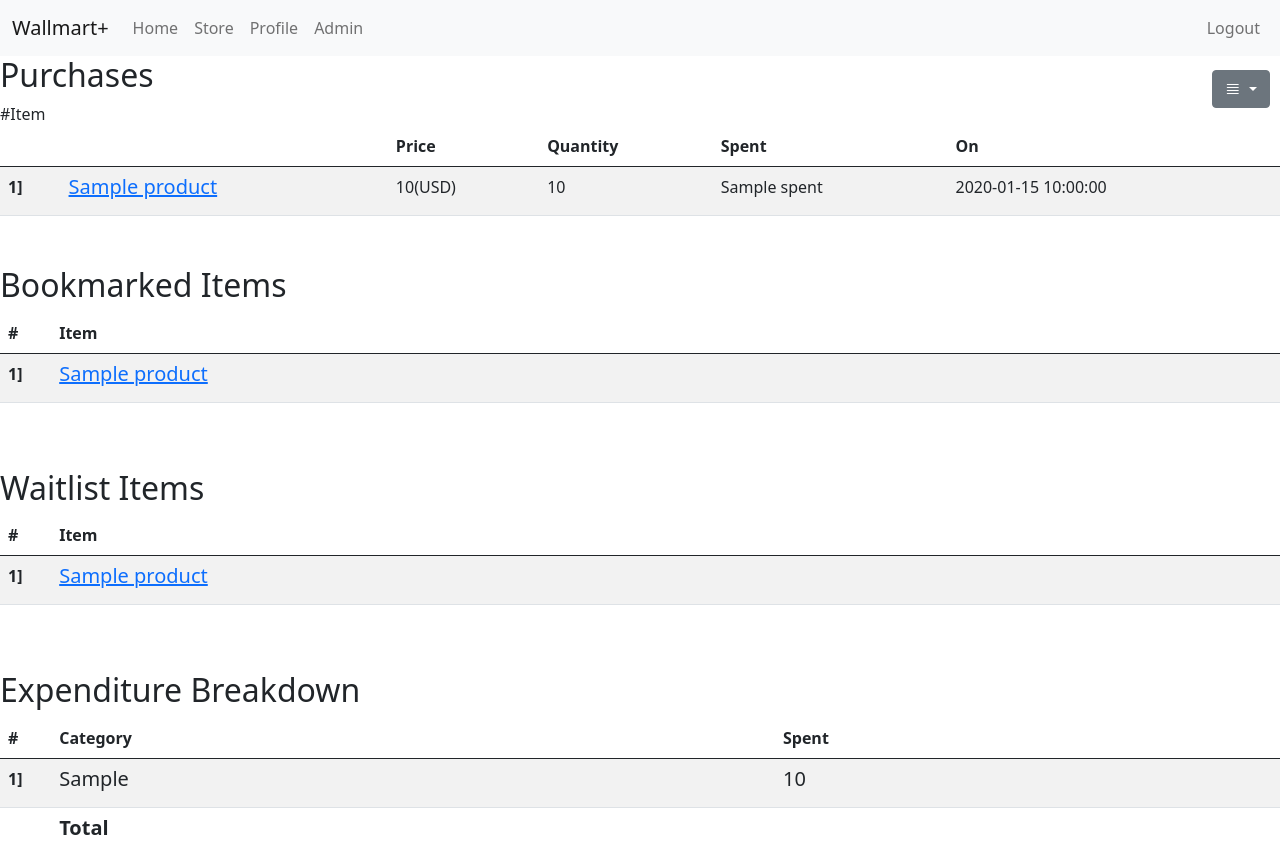
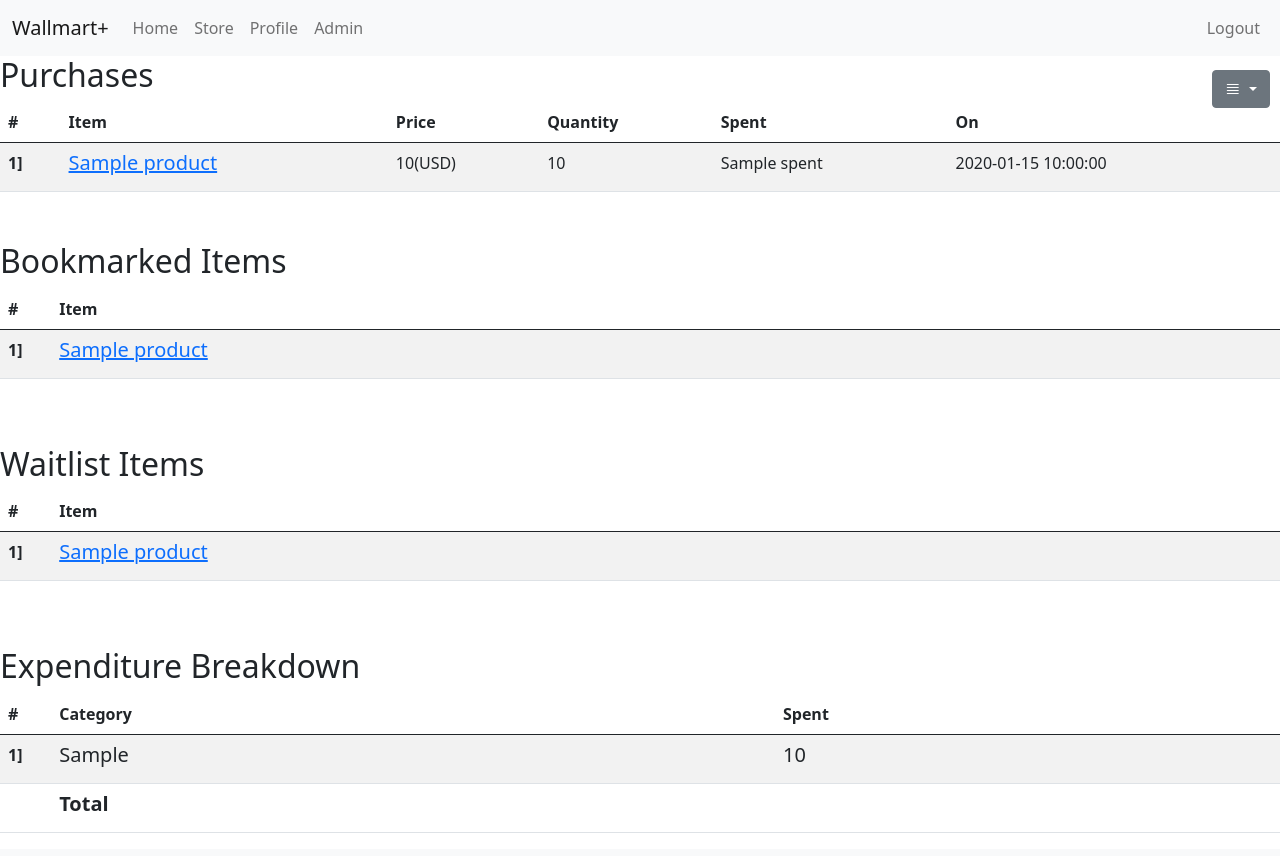
Before and after one commit to RavivermaChamarti/Wallmart_Online_Store, a Flask app: page /profile in a window 1280 px wide. Shown: the top 856 px of the page. After the commit the page ends 833 px from the top, so only its background shows below. Run offline with Flask 2, Linux system fonts and the light colour scheme; the visitor is signed in with stand-in values (Sample User, id 1); a database or web service that is not in the repository returns one stand-in record (values such as "Sample title"); data that the repository does not hold is empty; some libraries are stand-ins or nearby versions.

Commit message:
Fixing Typos

```diff
--- a/Wallmart_Online_Store.py
+++ b/Wallmart_Online_Store.py
@@ -64,7 +64,8 @@ def store():
                         sub_category_1,
                         sub_category_2
                     FROM products, categories
-                    WHERE products.category_id = categories.category_id"""
+                    WHERE products.category_id = categories.category_id
+                    ORDER BY sku DESC"""
             )
             # LIMIT 10
             products = cur.fetchall()
--- a/templates/login.html
+++ b/templates/login.html
@@ -4,7 +4,7 @@
         <form method="POST" action="">
             {{ form.hidden_tag() }}
             <fieldset class="form-group">
-                <legend class="border-bottom mb-4">Sign Up Today!</legend>
+                <legend class="border-bottom mb-4">Log In!</legend>
                 <div class="form-group">
                     {{ form.username.label(class="form-control-label") }}
                     {% if form.username.errors %}
--- a/templates/profile.html
+++ b/templates/profile.html
@@ -16,8 +16,8 @@
         <table class="table table-striped">
             <thead>
             <tr>
-                <th class="col"></th>#</th>
-                <th class="col"></th>Item</th>
+                <th class="col">#</th>
+                <th class="col">Item</th>
                 <th class="col">Price</th>
                 <th class="col">Quantity</th>
                 <th class="col">Spent</th>
```
